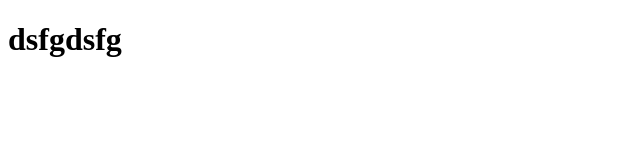
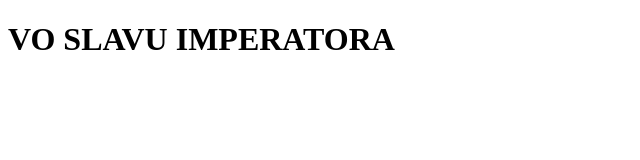
Before and after one commit to M1ilten/M1ilten.github.io, a plain HTML site: page index.html in a window 1280 px wide. Shown: the whole page, without its empty margins (0-640 px from the left). Drawn offline with Linux system fonts and the light colour scheme.

Commit message:
Update index.html

```diff
--- a/index.html
+++ b/index.html
@@ -11,7 +11,7 @@
 <meta name="msapplication-TileColor" content="#da532c">
 <meta name="theme-color" content="#ffffff">
     <meta charset="utf-8">
-    <title>ya lox sel na lavku i podox</title>
+    <title>adasdasdasd</title>
 
   </head>
   <body>
@@ -21,7 +21,7 @@
 
       </a>
 
-      <h1>dsfgdsfg</h1>
+      <h1>VO SLAVU IMPERATORA</h1>
 
       <p>
        <a href="https://m1ilten.github.io/">
```
